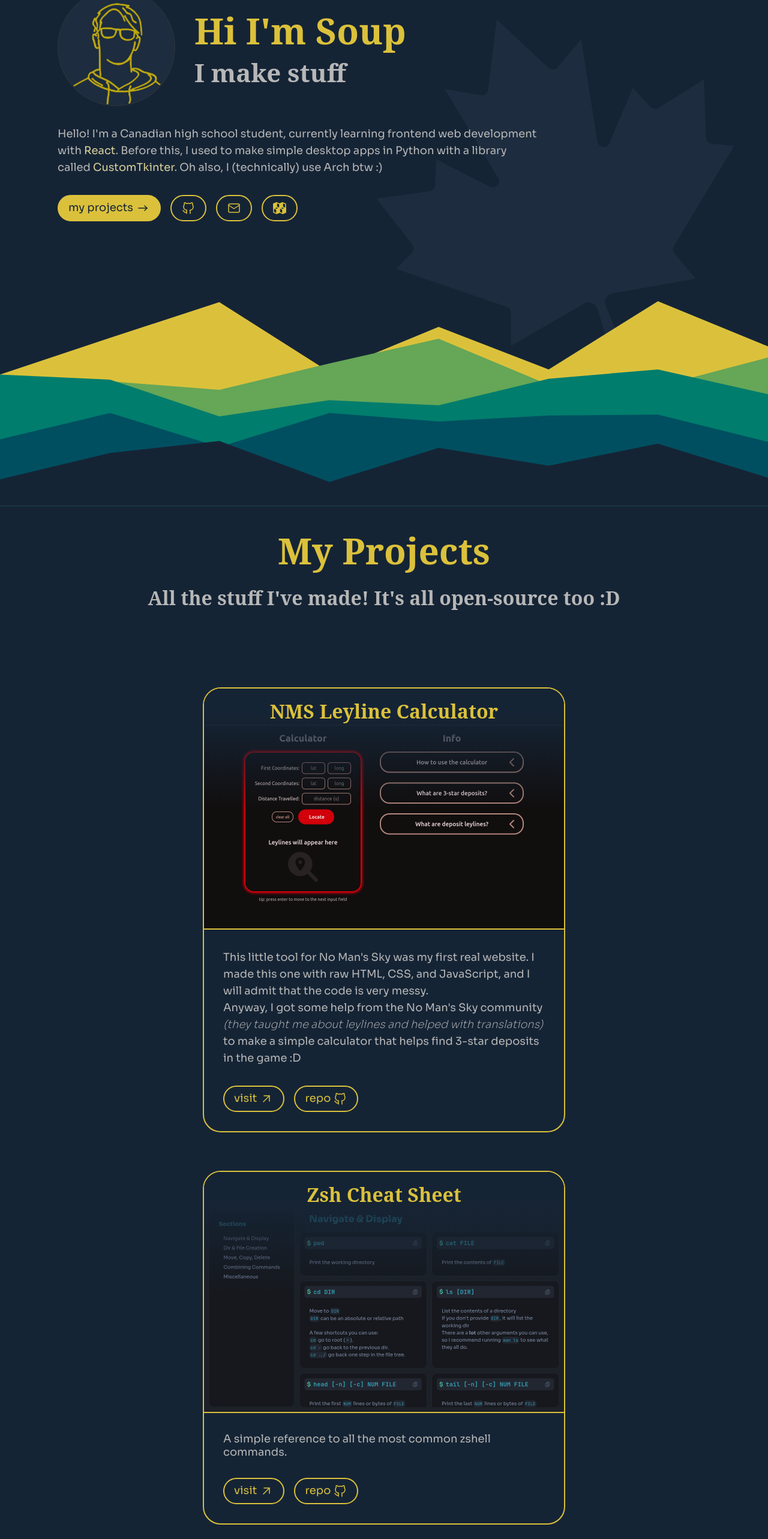
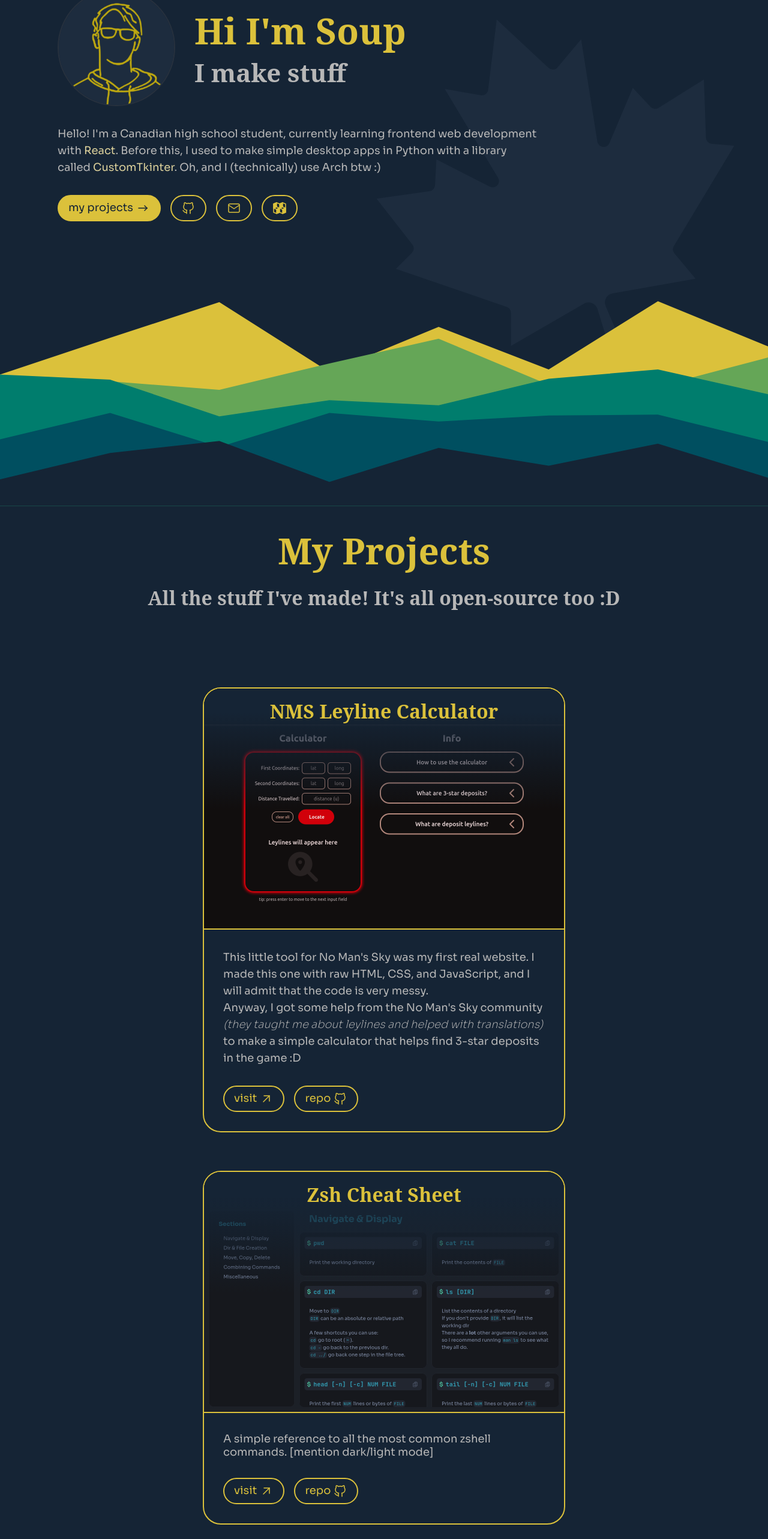
Before and after one commit to SoupCat-Py/reactfolio, a React (Vite) app: page / in a window 1280 px wide. Shown: the part 147-2713 px from the top of the page at 60% size. Built offline with nearby package versions, Linux system fonts and the light colour scheme; a web font is replaced by a local one.

Commit message:
tiny changes
- note in zshcheatsheet one
- small change in hero (it might not stay)

```diff
--- a/src/sections/Hero.tsx
+++ b/src/sections/Hero.tsx
@@ -23,7 +23,7 @@ export default function Hero() {
                 <a href="https://react.dev" target="_blank" className={styles.link}>React</a>.
                 Before this, I used to make simple desktop apps in Python with a library called&nbsp;
                 <a href="https://customtkinter.tomschimansky.com/" target="_blank" className={styles.link}>CustomTkinter</a>.
-                Oh also, I (technically) use Arch btw :)
+                Oh, and I (technically) use Arch btw :)
             </p>
 
             {/* the buttons */}
--- a/src/sections/Projects.tsx
+++ b/src/sections/Projects.tsx
@@ -18,7 +18,7 @@ export default function Projects () {
                 />
                 <ProjectCard
                     title="Zsh Cheat Sheet"
-                    description="A simple reference to all the most common zshell commands."
+                    description="A simple reference to all the most common zshell commands. [mention dark/light mode]"
                     image="zshcheatsheet"
                     link="zshcheatsheet.vercel.app"
                     repo="SoupCat-Py/codesheet2"
```
